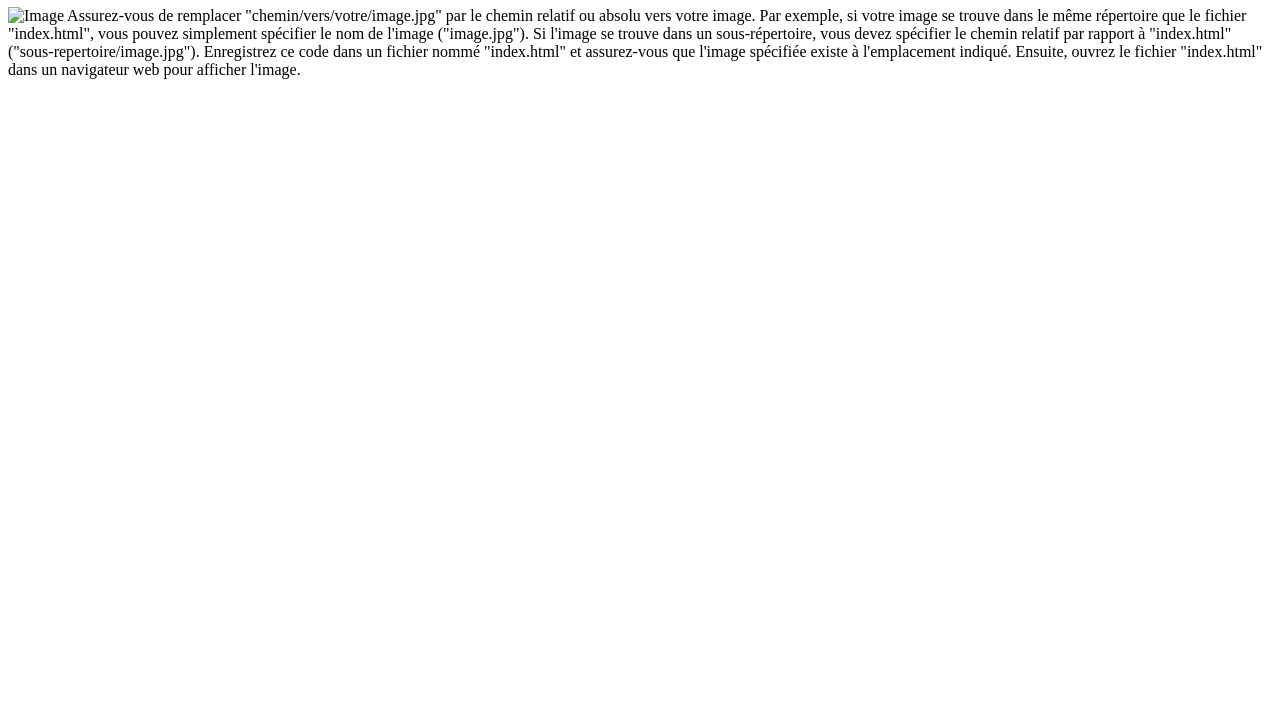
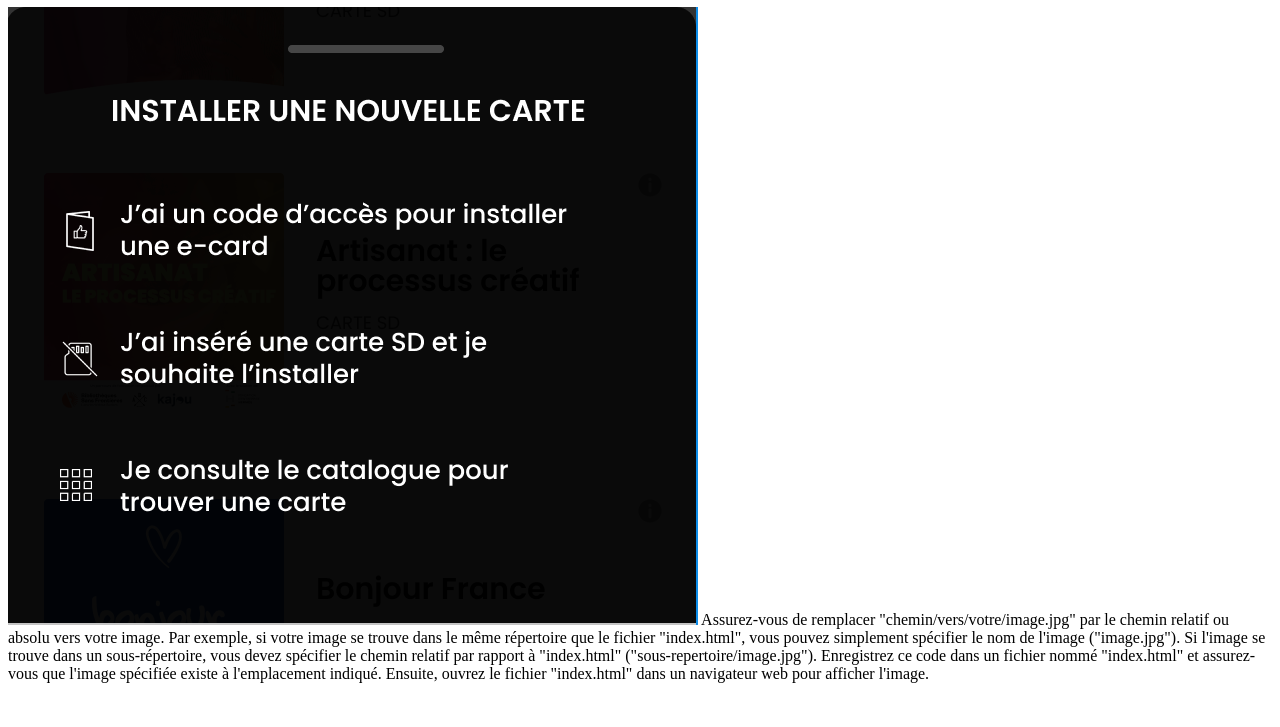
Before and after one commit to CarrickDev/chatttttgtttttttt, a plain HTML site: page index.html in a window 1280 px wide. Shown: the part 73-800 px from the top of the page. Drawn offline with Linux system fonts and the light colour scheme.

Commit message:
Update index.html

```diff
--- a/index.html
+++ b/index.html
@@ -5,7 +5,7 @@
 </head>
 <body>
     <h1>Affichage d'une image</h1>
-    <img src="../chatttttgtttttttt/cartes.png" alt="Image">
+    <img src="../chatttttgtttttttt/carte.png" alt="Image">
 </body>
 </html>
 Assurez-vous de remplacer "chemin/vers/votre/image.jpg" par le chemin relatif ou absolu vers votre image. Par exemple, si votre image se trouve dans le même répertoire que le fichier "index.html", vous pouvez simplement spécifier le nom de l'image ("image.jpg"). Si l'image se trouve dans un sous-répertoire, vous devez spécifier le chemin relatif par rapport à "index.html" ("sous-repertoire/image.jpg").
```
